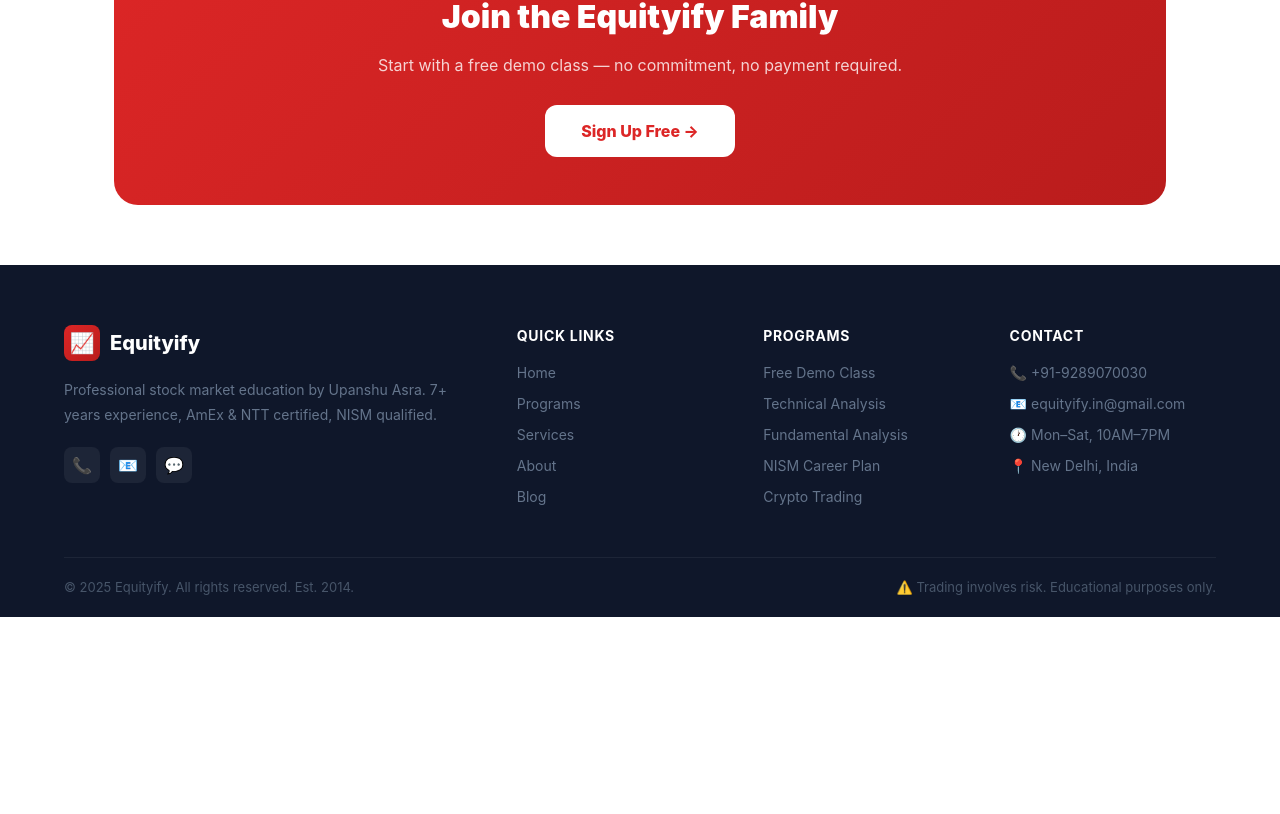
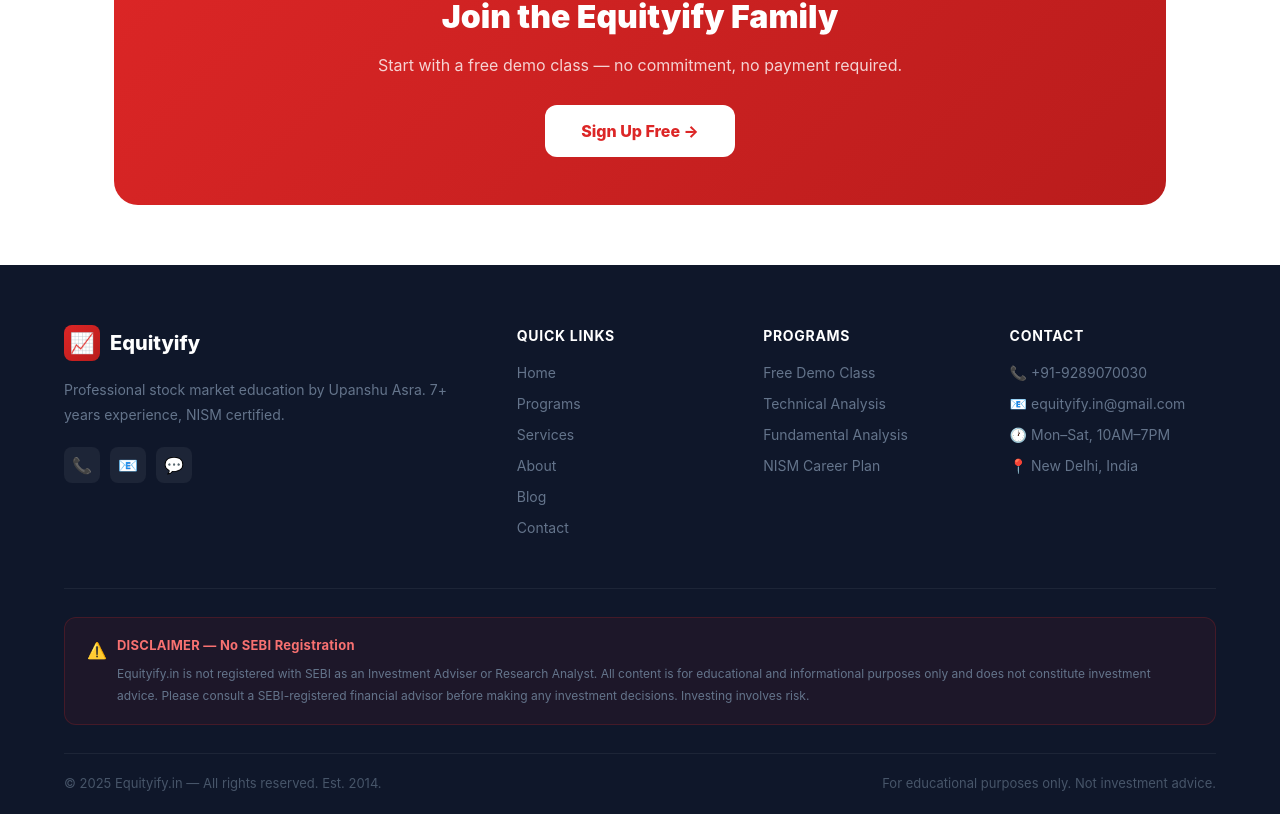
Before and after one commit to ankittiwari373164/equityify, a Next.js app: page /about in a window 1280 px wide. Shown: the part 1467-2281 px from the top of the page. Before the commit the page ends 2084 px from the top, so only its background shows below. Built offline with nearby package versions, Linux system fonts and the light colour scheme.

Commit message:
Update Footer.tsx

```diff
--- a/components/Footer.tsx
+++ b/components/Footer.tsx
@@ -5,6 +5,7 @@
     <footer style={{ background: '#0F172A', color: '#94A3B8', padding: '60px 0 0' }}>
       <div style={{ maxWidth: 1200, margin: '0 auto', padding: '0 24px' }}>
         <div className="footer-grid" style={{ display: 'grid', gridTemplateColumns: '2fr 1fr 1fr 1fr', gap: 40, marginBottom: 40 }}>
+
           {/* Brand */}
           <div>
             <div style={{ display: 'flex', alignItems: 'center', gap: 10, marginBottom: 16 }}>
@@ -12,30 +13,27 @@
               <span style={{ color: '#fff', fontWeight: 800, fontSize: 20 }}>Equityify</span>
             </div>
             <p style={{ fontSize: 14, lineHeight: 1.8, marginBottom: 20, color: '#64748B' }}>
-              Professional stock market education by Upanshu Asra. 7+ years experience, AmEx & NTT certified, NISM qualified.
+              Professional stock market education by Upanshu Asra. 7+ years experience, NISM certified.
             </p>
             <div style={{ display: 'flex', gap: 10 }}>
-              {['📞', '📧', '💬'].map((icon, i) => (
-                <a key={i} href={i === 0 ? 'tel:+919289070030' : i === 1 ? 'mailto:equityify.in@gmail.com' : 'https://wa.me/919289070030'}
-                  style={{ width: 36, height: 36, background: 'rgba(255,255,255,0.06)', borderRadius: 8, display: 'flex', alignItems: 'center', justifyContent: 'center', fontSize: 16 }}>
-                  {icon}
-                </a>
-              ))}
+              <a href="tel:+919289070030" style={{ width: 36, height: 36, background: 'rgba(255,255,255,0.06)', borderRadius: 8, display: 'flex', alignItems: 'center', justifyContent: 'center', fontSize: 16 }}>📞</a>
+              <a href="mailto:equityify.in@gmail.com" style={{ width: 36, height: 36, background: 'rgba(255,255,255,0.06)', borderRadius: 8, display: 'flex', alignItems: 'center', justifyContent: 'center', fontSize: 16 }}>📧</a>
+              <a href="https://wa.me/919289070030" style={{ width: 36, height: 36, background: 'rgba(255,255,255,0.06)', borderRadius: 8, display: 'flex', alignItems: 'center', justifyContent: 'center', fontSize: 16 }}>💬</a>
             </div>
           </div>
 
           {/* Quick Links */}
           <div>
             <h4 style={{ color: '#fff', fontWeight: 700, fontSize: 14, marginBottom: 16, letterSpacing: '0.05em', textTransform: 'uppercase' }}>Quick Links</h4>
-            {[['Home', '/'], ['Programs', '/programs'], ['Services', '/services'], ['About', '/about'], ['Blog', '/blog']].map(([l, h]) => (
-              <Link key={l} href={h} style={{ display: 'block', fontSize: 14, color: '#64748B', marginBottom: 10, transition: 'color 0.2s' }}>{l}</Link>
+            {[['Home', '/'], ['Programs', '/programs'], ['Services', '/services'], ['About', '/about'], ['Blog', '/blog'], ['Contact', '/contact']].map(([l, h]) => (
+              <Link key={l} href={h} style={{ display: 'block', fontSize: 14, color: '#64748B', marginBottom: 10 }}>{l}</Link>
             ))}
           </div>
 
           {/* Programs */}
           <div>
             <h4 style={{ color: '#fff', fontWeight: 700, fontSize: 14, marginBottom: 16, letterSpacing: '0.05em', textTransform: 'uppercase' }}>Programs</h4>
-            {['Free Demo Class', 'Technical Analysis', 'Fundamental Analysis', 'NISM Career Plan', 'Crypto Trading'].map(p => (
+            {['Free Demo Class', 'Technical Analysis', 'Fundamental Analysis', 'NISM Career Plan'].map(p => (
               <Link key={p} href="/programs" style={{ display: 'block', fontSize: 14, color: '#64748B', marginBottom: 10 }}>{p}</Link>
             ))}
           </div>
@@ -50,15 +48,33 @@
           </div>
         </div>
 
+        {/* SEBI Disclaimer */}
+        <div style={{ borderTop: '1px solid rgba(255,255,255,0.06)', padding: '28px 0' }}>
+          <div style={{ background: 'rgba(220,38,38,0.07)', border: '1px solid rgba(220,38,38,0.2)', borderRadius: 12, padding: '18px 22px' }}>
+            <div style={{ display: 'flex', gap: 10, alignItems: 'flex-start' }}>
+              <span style={{ fontSize: 16, flexShrink: 0, marginTop: 2 }}>⚠️</span>
+              <div>
+                <div style={{ color: '#F87171', fontWeight: 700, fontSize: 13, marginBottom: 8, letterSpacing: '0.02em' }}>DISCLAIMER — No SEBI Registration</div>
+                <p style={{ color: '#64748B', fontSize: 12, lineHeight: 1.8, margin: 0 }}>
+                  Equityify.in is not registered with SEBI as an Investment Adviser or Research Analyst. All content is for educational and informational purposes only and does not constitute investment advice. Please consult a SEBI-registered financial advisor before making any investment decisions. Investing involves risk.
+                </p>
+              </div>
+            </div>
+          </div>
+        </div>
+
+        {/* Bottom bar */}
         <div style={{ borderTop: '1px solid rgba(255,255,255,0.06)', padding: '20px 0', display: 'flex', justifyContent: 'space-between', alignItems: 'center', flexWrap: 'wrap', gap: 12 }}>
-          <p style={{ fontSize: 13, color: '#475569' }}>© 2025 Equityify. All rights reserved. Est. 2014.</p>
-          <p style={{ fontSize: 13, color: '#475569' }}>⚠️ Trading involves risk. Educational purposes only.</p>
+          <p style={{ fontSize: 13, color: '#475569', margin: 0 }}>© 2025 Equityify.in — All rights reserved. Est. 2014.</p>
+          <p style={{ fontSize: 13, color: '#475569', margin: 0 }}>For educational purposes only. Not investment advice.</p>
         </div>
       </div>
 
       <style>{`
-        @media(max-width:900px){ .footer-grid{grid-template-columns:1fr 1fr!important;} }
-        @media(max-width:640px){ .footer-grid{grid-template-columns:1fr!important;} }
+        @media(max-width:900px){.footer-grid{grid-template-columns:1fr 1fr!important;}}
+        @media(max-width:640px){.footer-grid{grid-template-columns:1fr!important;}}
+        footer a{text-decoration:none;transition:color 0.2s;}
+        footer a:hover{color:#fff!important;}
       `}</style>
     </footer>
   )
```
